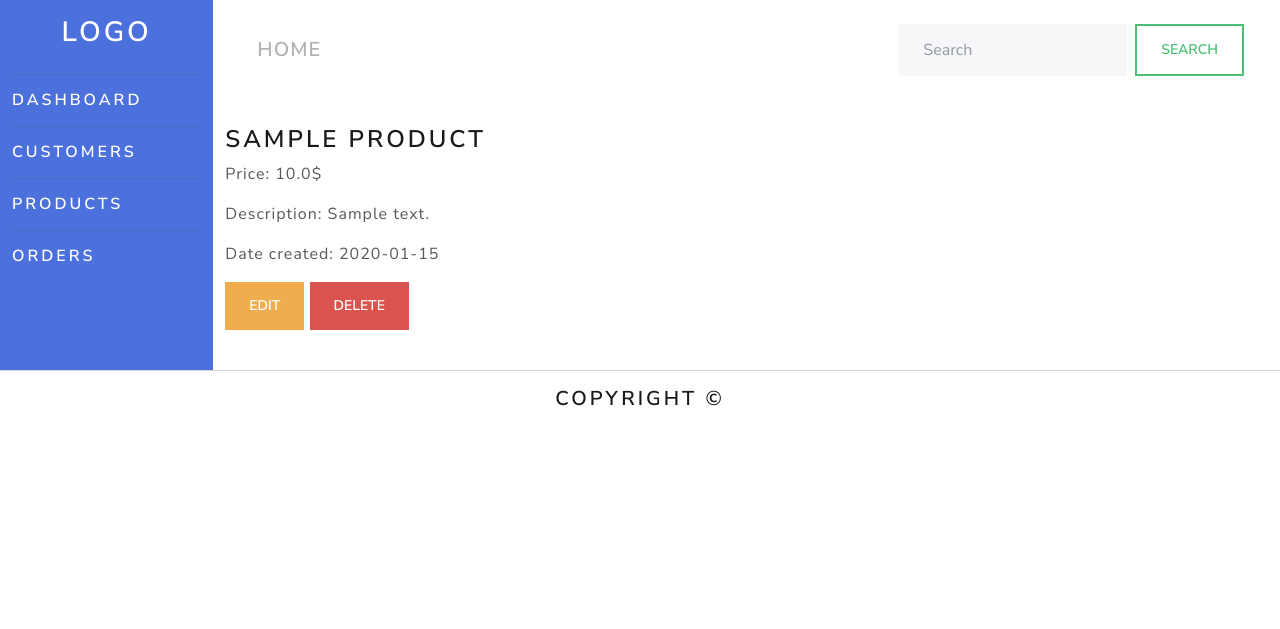
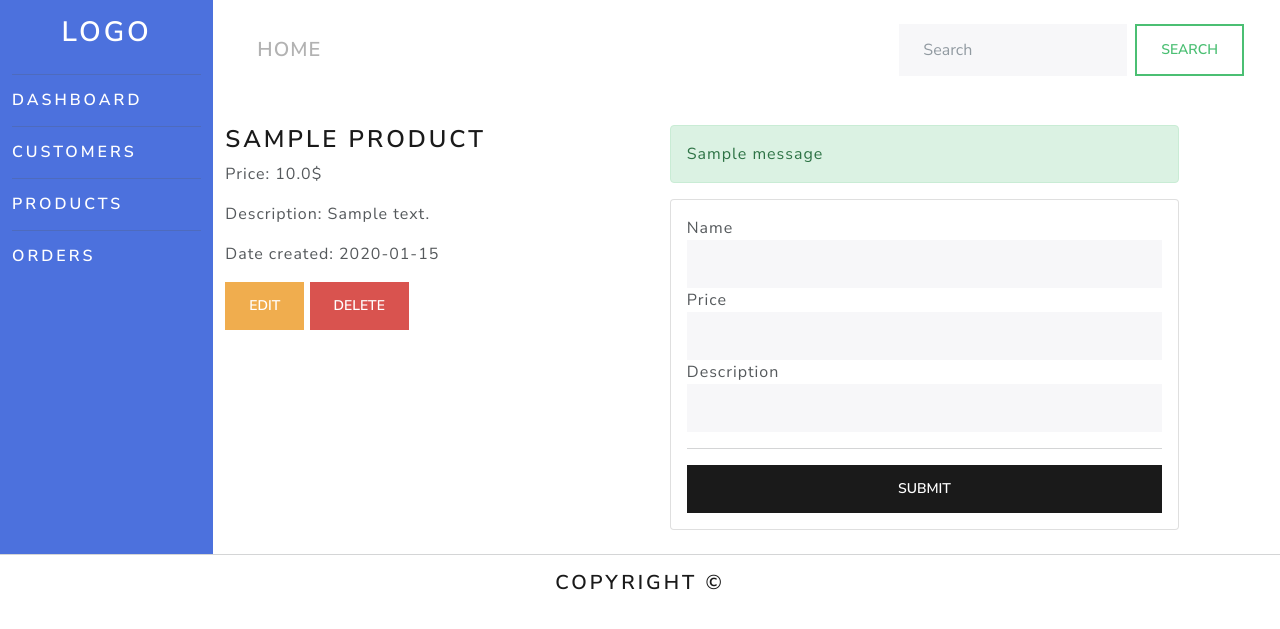
Before and after one commit to Michael233ctrl/FlaskCRM, a Flask app: page /product/1 in a window 1280 px wide, after a click on "EDIT". Shown: the top 629 px of the page. Run offline with Flask 2, Linux system fonts and the light colour scheme; tables that the repository leaves empty hold one stand-in row (values such as "Sample post"); one stand-in notice (Sample message) is shown; some libraries are stand-ins or nearby versions.

Commit message:
Add product editing functionality

```diff
--- /dev/null
+++ b/crm/forms/product_form.py
@@ -0,0 +1,10 @@
+from flask_wtf import FlaskForm
+from wtforms import StringField, SubmitField
+from wtforms.validators import DataRequired, Length
+
+
+class ProductForm(FlaskForm):
+    name = StringField('Name', validators=[DataRequired(), Length(max=200)])
+    price = StringField('Price', validators=[DataRequired(), Length(max=120)])
+    description = StringField('Description', validators=[DataRequired(), Length(max=120)])
+    submit = SubmitField('Submit')
--- a/crm/templates/product_detail.html
+++ b/crm/templates/product_detail.html
@@ -18,5 +18,37 @@
                 </button>
             </p>
         </div>
+        <div class="col-md-6">
+            {% with messages = get_flashed_messages(with_categories=true) %}
+                {% if messages %}
+                    {% for category, message in messages %}
+                        <div class="alert alert-{{ category }}">
+                            {{ message }}
+                        </div>
+                    {% endfor %}
+                {% endif %}
+            {% endwith %}
+            <div class="collapse" id="collapseExample">
+                <div class="card card-body">
+                    <form method="POST" action="">
+                        {{ form.hidden_tag() }}
+                        <div class="form-group">
+                            {{ form.name.label(class="form-control-label") }}
+                            {{ form.name(class="form-control") }}
+                        </div>
+                        <div class="form-group">
+                            {{ form.price.label }}
+                            {{ form.price(class="form-control") }}
+                        </div>
+                        <div class="form-group">
+                            {{ form.description.label }}
+                            {{ form.description(class="form-control") }}
+                        </div>
+                        <hr>
+                        {{ form.submit(class="btn btn-primary w-100") }}
+                    </form>
+                </div>
+            </div>
+        </div>
     </div>
 {% endblock %}
--- a/crm/views/customer_views.py
+++ b/crm/views/customer_views.py
@@ -1,7 +1,7 @@
 from crm import app, db
 from flask import render_template, redirect, url_for, flash, jsonify
 from crm.models import Customer
-from crm.forms import CustomerForm
+from crm.forms.customer_form import CustomerForm
 
 
 @app.route('/customers', methods=['GET'])
--- a/crm/views/product_views.py
+++ b/crm/views/product_views.py
@@ -1,6 +1,7 @@
 from crm import app, db
-from flask import render_template
+from flask import render_template, flash, redirect, url_for
 from crm.models import Product
+from crm.forms.product_form import ProductForm
 
 
 @app.route('/products', methods=['GET'])
@@ -16,4 +17,16 @@ def product_list():
 @app.route('/product/<int:id>', methods=['GET', 'POST'])
 def product_detail(id):
     product = Product.query.get(id)
-    return render_template('product_detail.html', product=product)
+    form = ProductForm()
+    if form.validate_on_submit():
+        product.name = form.name.data
+        product.price = form.price.data
+        product.description = form.description.data
+        db.session.commit()
+        flash('Product data was successfully updated', 'success')
+        return redirect(url_for('product_detail', id=id))
+    context = {
+        'product': product,
+        'form': form
+    }
+    return render_template('product_detail.html', **context)
```
Also changed, not shown: crm/forms/customer_form.py (renamed from crm/forms.py).
